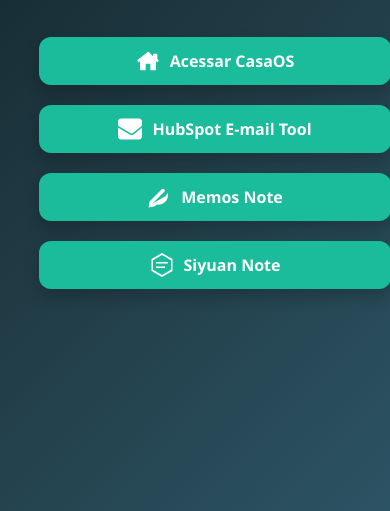
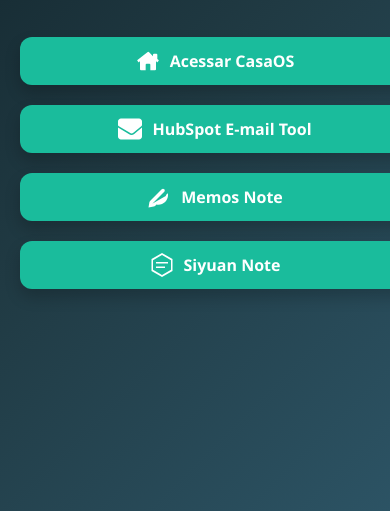
Before and after one commit to hirios/hirios, a plain HTML site: page index.html in a window 390 px wide. Shown: the part 333-844 px from the top of the page. Drawn offline with Linux system fonts and the light colour scheme.

Commit message:
Update index.html

```diff
--- a/index.html
+++ b/index.html
@@ -68,7 +68,8 @@
     @media (max-width: 768px) {
       .btn-container {
         flex-direction: column;
-        width: 80%;
+        width: 90%;
+        padding: 0 10px;  /* <<< Adiciona padding lateral */
       }
 
       .button {
@@ -84,6 +85,7 @@
   <h1>Bem-vindo! Escolha um serviço:</h1>
   <div class="btn-container">
     <a class="button" href="http://177.32.240.244:8080/" target="_blank">
+      <!-- CasaOS Icon -->
       <svg xmlns="http://www.w3.org/2000/svg" viewBox="0 0 576 512">
         <path d="M541 229.16 512 206.52V104a24 24 0 0 0-24-24h-56a24 24 0 0 0-24 24v36.75L314.16 43a32 32 0 0 0-40.24 0L35 229.16a16 16 0 0 0-1.16 22.59l21.41 25.89a16 16 0 0 0 22.59 1.17L96 256.8V456a24 24 0 0 0 24 24h112V344a24 24 0 0 1 24-24h64a24 24 0 0 1 24 24v136h112a24 24 0 0 0 24-24V256.8l18.16 21.81a16 16 0 0 0 22.59-1.17l21.41-25.89a16 16 0 0 0-1.16-22.59z"/>
       </svg>
@@ -91,6 +93,7 @@
     </a>
 
     <a class="button" href="http://177.32.240.244:5050/" target="_blank">
+      <!-- Email Tool Icon -->
       <svg xmlns="http://www.w3.org/2000/svg" viewBox="0 0 512 512">
         <path d="M502.3 190.8 327.4 338.2c-21.5 18.3-52.7 18.3-74.2 0L9.7 190.8C3.8 186 0 178.8 0 171V96c0-35.3 28.7-64 64-64h384c35.3 0 64 28.7 64 64v75c0 7.8-3.8 15-9.7 19.8zM0 224v192c0 35.3 28.7 64 64 64h384c35.3 0 64-28.7 64-64V224l-165.7 141c-33.5 28.5-82.1 28.5-115.6 0L0 224z"/>
       </svg>
@@ -98,6 +101,7 @@
     </a>
 
     <a class="button" href="http://177.32.240.244:5230/" target="_blank">
+      <!-- Memos Icon -->
       <svg xmlns="http://www.w3.org/2000/svg" viewBox="0 0 512 512">
         <path d="M109.7 402.3c4.7-4.7 9.4-9.3 14.1-13.9L368 144c14.8-14.8 14.8-38.8 0-53.6s-38.8-14.8-53.6 0L70.2 334.7c-9.6 9.6-16.2 21.4-19.2 34.4L32 480l110.9-19c13-3 24.9-9.6 34.5-19.2l25.4-25.4c12.1 2.5 24.8 3.7 37.6 3.7 114.9 0 208-93.1 208-208 0-12.7-1.3-25.3-3.7-37.6l-25.4 25.4c-9.6 9.6-16.2 21.4-19.2 34.4L109.7 402.3z"/>
       </svg>
@@ -105,6 +109,7 @@
     </a>
 
     <a class="button" href="http://177.32.240.244:6806/" target="_blank">
+      <!-- Siyuan Icon -->
       <svg xmlns="http://www.w3.org/2000/svg" viewBox="0 0 512 512">
         <path d="M256 0L32 128v256l224 128 224-128V128L256 0zm0 45.3l192 109.8v202.5L256 467.6 64 357.6V155.1L256 45.3zM128 192h256v32H128v-32zm0 96h192v32H128v-32z"/>
       </svg>
```
